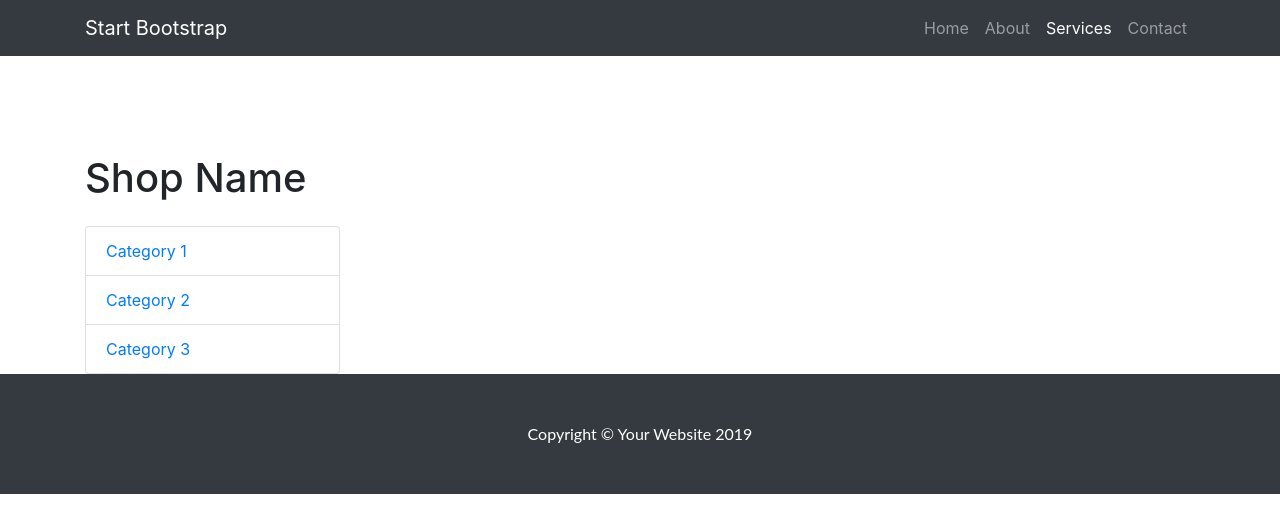
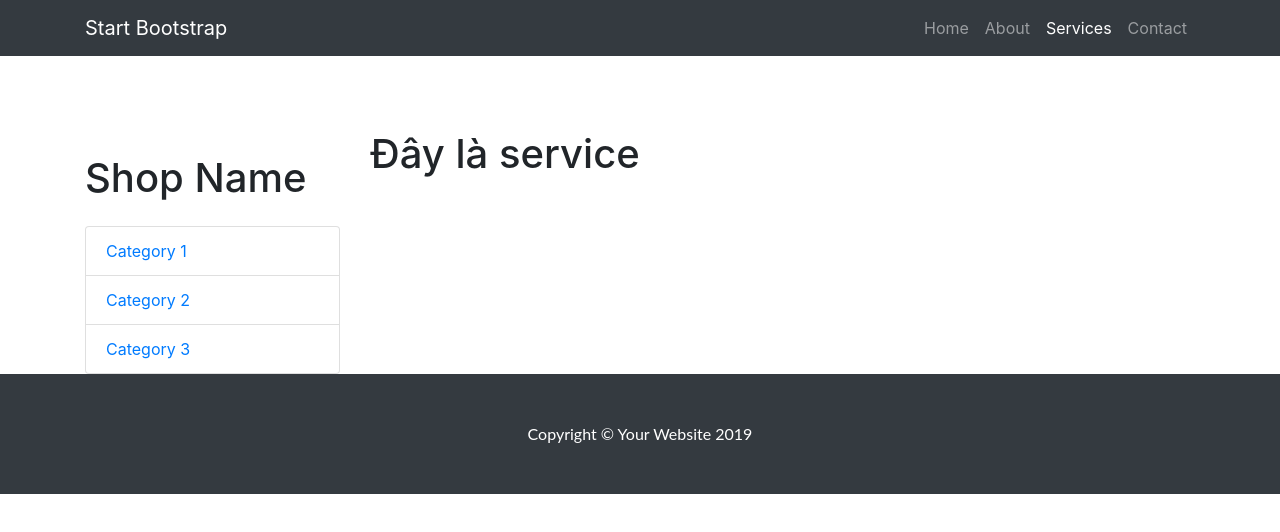
Before and after one commit to NHQ9299/quannhph08777-lab2, an Angular app: page /services in a window 1280 px wide. Shown: the top 532 px of the page. Built offline with nearby package versions, Linux system fonts and the light colour scheme.

Commit message:
2 files modified

```diff
--- a/src/app/contact/contact.component.html
+++ b/src/app/contact/contact.component.html
@@ -0,0 +1 @@
+<h1>Đây là contact</h1>
--- a/src/app/service/service.component.html
+++ b/src/app/service/service.component.html
@@ -0,0 +1 @@
+<h1>Đây là service</h1>
```
